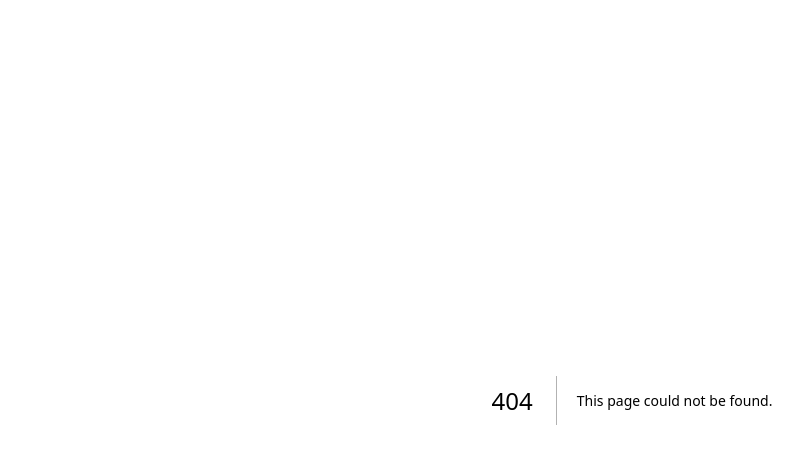
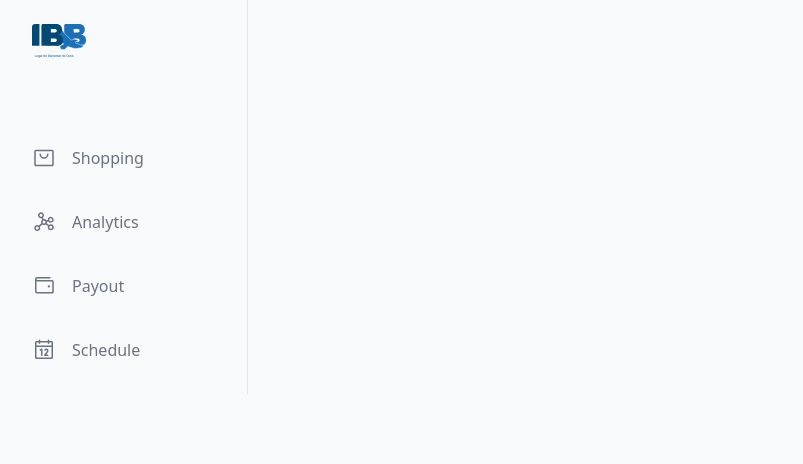
Before and after one commit to WellingtonNadson1/web, a Next.js app: page /dashboard in a window 1280 px wide. Before the commit this address had no page. Shown: the top 464 px of the page, without its empty margins (8-811 px from the left). Built offline with nearby package versions, Linux system fonts and the light colour scheme.

Commit message:
Starting design of the Dashboard

```diff
--- a/package.json
+++ b/package.json
@@ -9,6 +9,9 @@
     "lint": "next lint"
   },
   "dependencies": {
+    "@headlessui/react": "^1.7.14",
+    "@heroicons/react": "^2.0.18",
+    "@phosphor-icons/react": "^2.0.9",
     "@types/node": "20.2.3",
     "@types/react": "18.2.6",
     "@types/react-dom": "18.2.4",
--- /dev/null
+++ b/src/app/dashboard/page.tsx
@@ -0,0 +1,40 @@
+'use client'
+
+import { Calendar, Graph, ShoppingBag, Wallet } from '@phosphor-icons/react'
+import Image from 'next/image'
+
+const sidebar = [
+  { name: 'Shopping', icon: ShoppingBag },
+  { name: 'Analytics', icon: Graph },
+  { name: 'Payout', icon: Wallet },
+  { name: 'Schedule', icon: Calendar },
+]
+
+export default function Dashboard() {
+  return (
+    <div className="min-h-screen w-full bg-gray-50 font-sans text-gray-900">
+      <aside className="w-64 border-r border-gray-200 px-10 py-6">
+        <Image
+          src="/images/Logo-IBB-Name.svg"
+          width={54}
+          height={54}
+          alt="Picture of the author"
+        />
+        <ul className="flex flex-col gap-y-6 pt-20">
+          {sidebar.map((item) => (
+            <li key={item.name}>
+              <a
+                href="#"
+                className="group flex items-center gap-x-4 py-2 text-gray-500 hover:text-indigo-500"
+              >
+                <span className="absolute left-0 h-8 w-1.5 -translate-x-full scale-y-0 rounded-r-full bg-indigo-600 transition-transform ease-in-out group-hover:translate-x-0 group-hover:scale-y-100" />
+                <item.icon width={24} height={24} className="fill-current" />
+                <span>{item.name}</span>
+              </a>
+            </li>
+          ))}
+        </ul>
+      </aside>
+    </div>
+  )
+}
```
Also changed, not shown: 1 other file (tests, documents, lock files or other folders).
